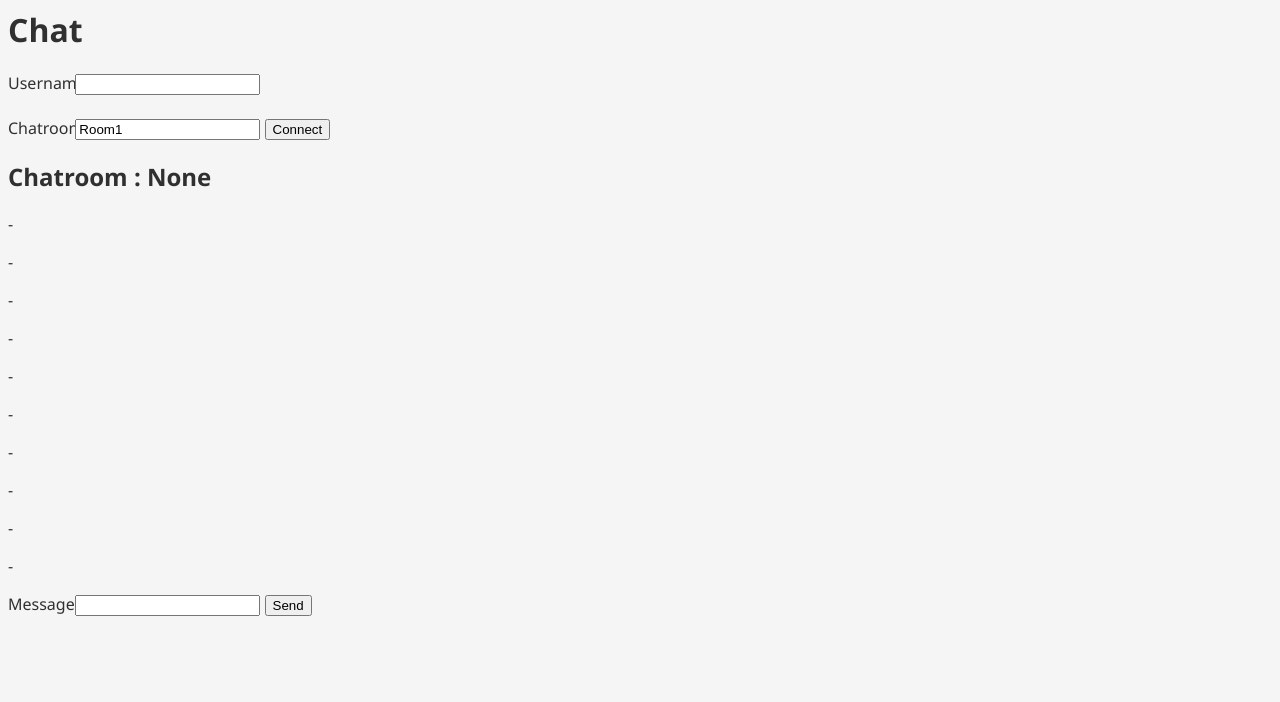
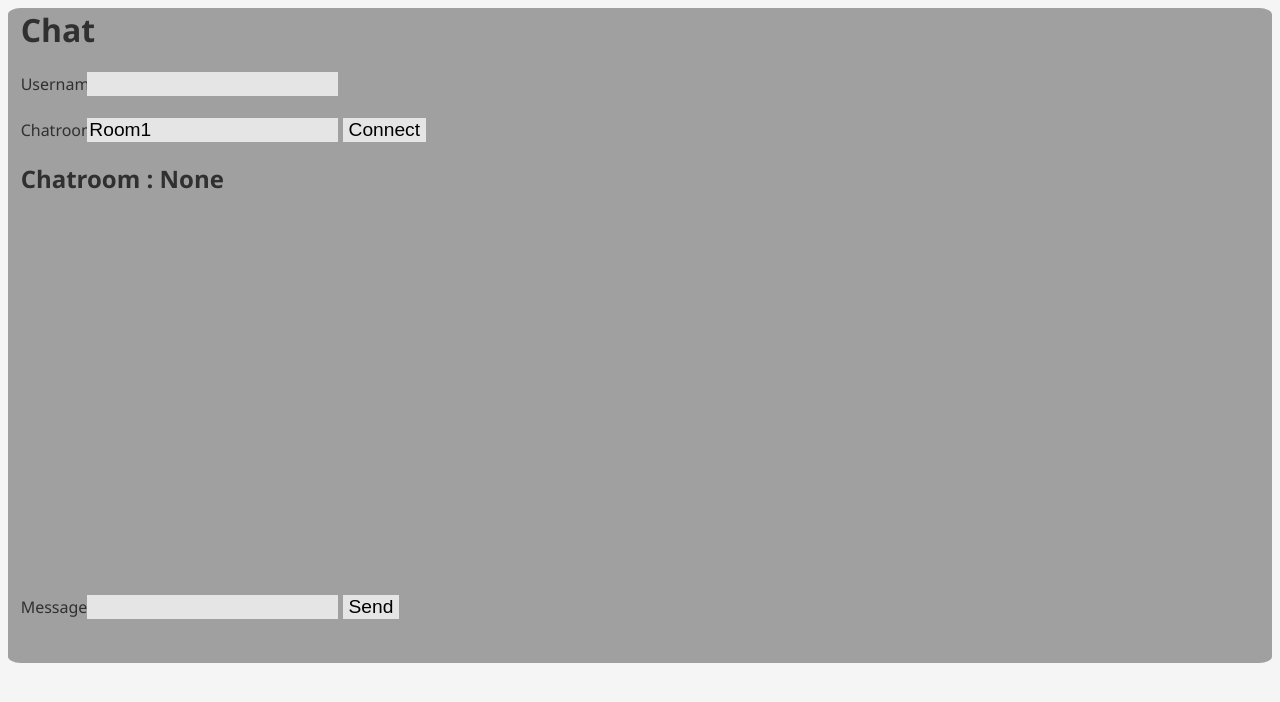
Before and after one commit to JVBGS/BeansChat, a plain HTML site: page html/index.html in a window 1280 px wide. Drawn offline with nearby package versions, Linux system fonts and the light colour scheme.

Commit message:
Update style.css

```diff
--- a/html/style.css
+++ b/html/style.css
@@ -8,3 +8,17 @@
   display: inline-block;
   text-align: right;
 }
+input{
+  background: #e5e5e5;
+  colour: #303030;
+  font-size: 120%;
+  border: none;
+}
+.Message{
+  color: #a0a0a0;
+}
+#Main{
+  background: #a0a0a0;
+  border-radius: 1%;
+  padding-left: 1%;
+}
```
